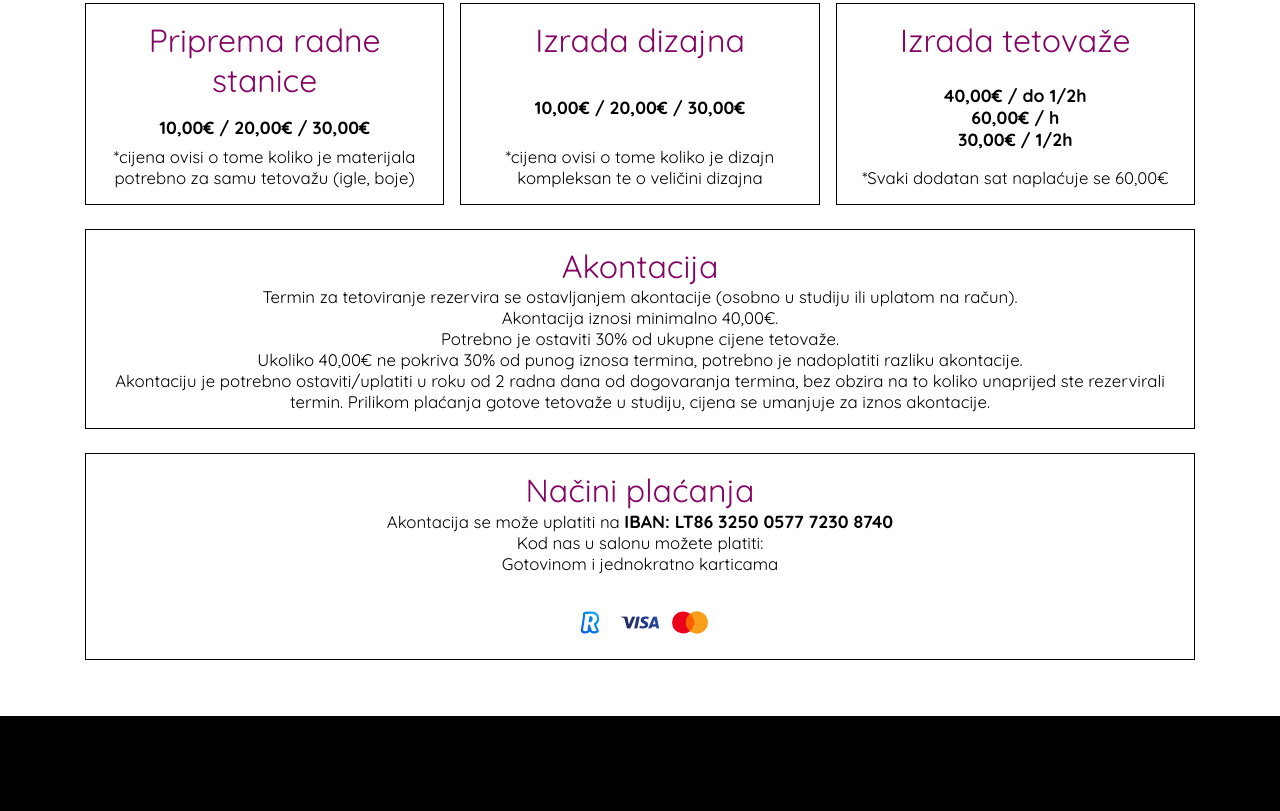
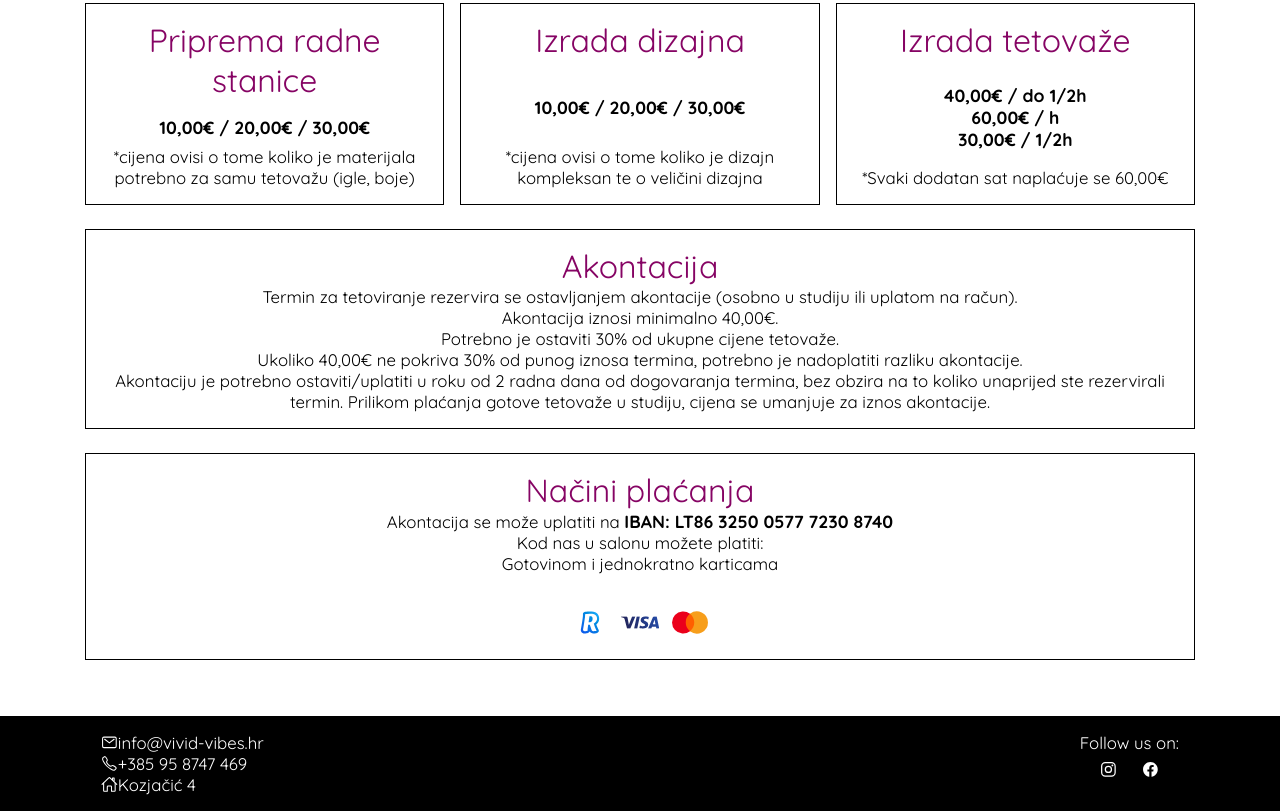
Before and after one commit to antoniobiskupec/vivid-vibes-studio, a plain HTML site: page index.html in a window 1280 px wide. Shown: the part 3265-4076 px from the top of the page. Before the commit the page ends 3981 px from the top, so only its background shows below. Drawn offline with nearby package versions, Linux system fonts and the light colour scheme.

Commit message:
added contact info and social media icons on footer on main page

```diff
--- a/index.html
+++ b/index.html
@@ -264,9 +264,41 @@
       <div class="footer-full">
         <div class="container-footer">
           <div>
-            <ul></ul>
+            <ul>
+              <li class="flex">
+                <ion-icon name="mail-outline"></ion-icon>
+                <p>info@vivid-vibes.hr</p>
+              </li>
+              <li class="flex">
+                <ion-icon name="call-outline"></ion-icon>
+                <p>+385 95 8747 469</p>
+              </li>
+              <li class="flex">
+                <ion-icon name="home-outline"></ion-icon>
+                <p>Kozjačić 4</p>
+              </li>
+            </ul>
           </div>
-          <div></div>
+          <div>
+            <p>Follow us on:</p>
+            <ul class="footer-social">
+              <li>
+                <a
+                  href="https://www.instagram.com/vivid.vibes_tattoo?utm_source=ig_web_button_share_sheet&igsh=ZDNlZDc0MzIxNw=="
+                  target="_blank"
+                >
+                  <ion-icon name="logo-instagram"></ion-icon>
+                </a>
+              </li>
+              <li>
+                <a
+                  href="https://www.facebook.com/profile.php?id=61566425155277"
+                  target="_blank"
+                  ><ion-icon name="logo-facebook"></ion-icon
+                ></a>
+              </li>
+            </ul>
+          </div>
         </div>
       </div>
     </footer>
--- a/style.css
+++ b/style.css
@@ -355,6 +355,25 @@ a {
   transform: translateY(0); /* Bring it to the final position */
 }
 
+.footer-full {
+  background-color: black;
+}
+
+.container-footer {
+  width: min(1110px, 100%);
+  margin: 0 auto;
+  color: white;
+  padding: 1rem;
+  display: flex;
+  justify-content: space-between;
+}
+
+.footer-social {
+  display: flex;
+  justify-content: space-around;
+  padding: 0.5rem;
+}
+
 /* Contact form  */
 
 .container-contact {
```
